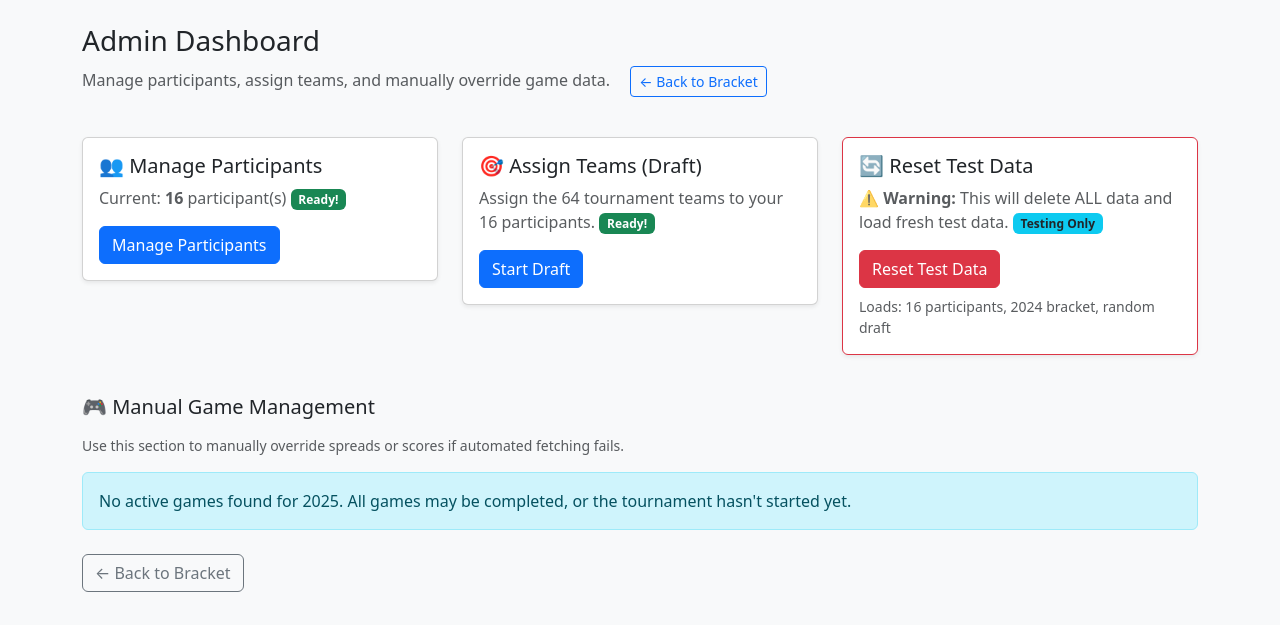
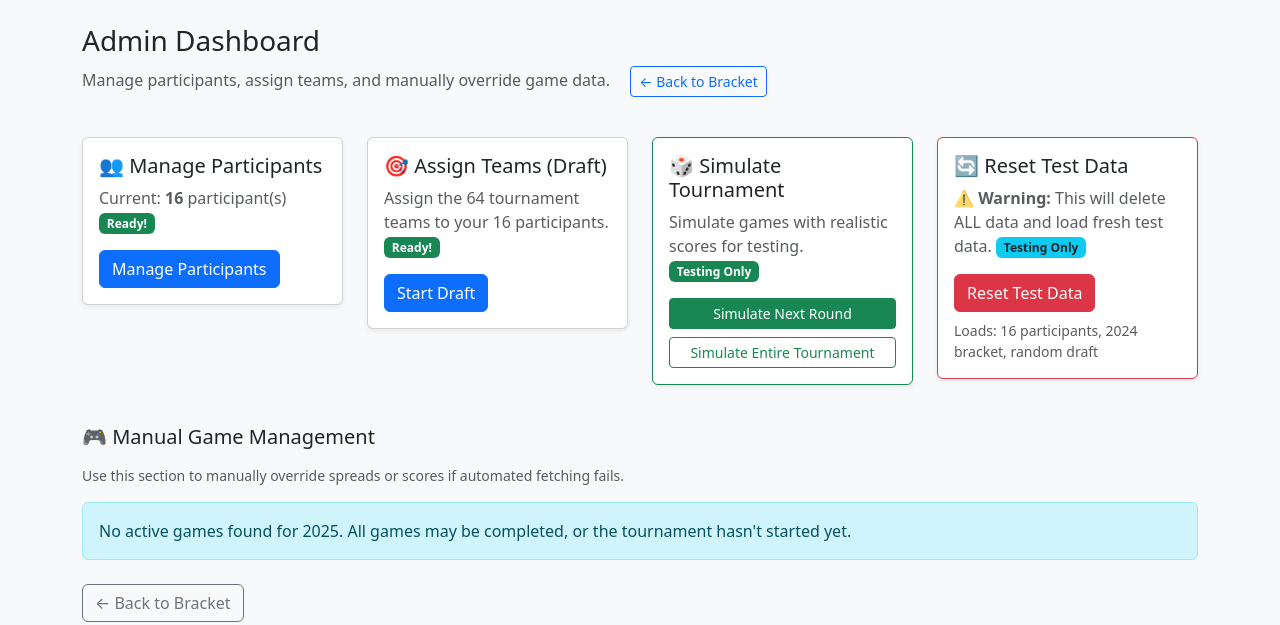
Before and after one commit to atlfmv7/march_madness_app, a Flask app: page /admin in a window 1280 px wide. Shown: the part 56-681 px from the top of the page. Run offline with Flask 3, Linux system fonts and the light colour scheme; data comes from the database, SQL or seed files in the repository.

Commit message:
Add tournament simulation buttons to admin page
Features:
- New /admin/simulate_tournament route with two modes:
  1. simulate_next: Simulates the next available round only
  2. simulate_all: Simulates entire tournament from current state to championship

Simulation logic:
- Sets spreads based on seed differences (seed_diff * 1.5, max 15 points)
- Generates realistic scores (55-90 points)
- Favors lower seeds with 65% win probability
- Sets game owner fields to preserve ownership at game time
- Evaluates spread winners and advances teams through bracket
- Shows champion and owner when tournament completes

UI:
- Added "Simulate Tournament" card to admin dashboard
- Green success border to distinguish from destructive actions
- Two buttons:
  * "Simulate Next Round" - runs one round at a time
  * "Simulate Entire Tournament" - runs all remaining games (with confirmation)
- Success messages show round completed or champion details

This replaces running: python simulate_tournament.py --all
Now just click a button on the admin page!

```diff
--- a/app.py
+++ b/app.py
@@ -674,6 +674,141 @@ def create_app() -> Flask:
                         game.team1_owner_id = team1.initial_owner_id
                         game.team2_owner_id = team2.initial_owner_id
 
+    @app.route("/admin/simulate_tournament", methods=["POST"])
+    def admin_simulate_tournament():
+        """Simulate tournament games."""
+        from flask import request, redirect, url_for, flash
+        import random
+
+        action = request.form.get("action")
+        year = request.form.get("year", type=int) or datetime.now(timezone.utc).year
+
+        try:
+            if action == "simulate_all":
+                # Simulate entire tournament
+                print(f"\n🏆 Simulating entire {year} tournament...")
+
+                rounds = [64, 32, 16, 8, 4, 2]
+                total_games = 0
+
+                for round_num in rounds:
+                    games = (
+                        Game.query
+                        .filter_by(year=year, round=str(round_num), status="Scheduled")
+                        .all()
+                    )
+
+                    if not games:
+                        break
+
+                    for game in games:
+                        if game.team1 and game.team2:
+                            _simulate_single_game(game)
+                            total_games += 1
+
+                # Check for champion
+                championship_game = (
+                    Game.query
+                    .filter_by(year=year, round="2", status="Final")
+                    .first()
+                )
+
+                if championship_game and championship_game.winner_id:
+                    champion = db.session.get(Team, championship_game.winner_id)
+                    flash(f"🏆 Tournament Complete! Champion: {champion.name} (Seed {champion.seed}) - Owner: {champion.current_owner.name if champion.current_owner else 'Unknown'}", "success")
+                else:
+                    flash(f"✅ Simulated {total_games} games successfully!", "success")
+
+            elif action == "simulate_next":
+                # Simulate next available round
+                rounds = [64, 32, 16, 8, 4, 2]
+                simulated = False
+
+                for round_num in rounds:
+                    games = (
+                        Game.query
+                        .filter_by(year=year, round=str(round_num), status="Scheduled")
+                        .all()
+                    )
+
+                    if games:
+                        count = 0
+                        for game in games:
+                            if game.team1 and game.team2:
+                                _simulate_single_game(game)
+                                count += 1
+
+                        flash(f"✅ Simulated Round of {round_num} ({count} games)", "success")
+                        simulated = True
+                        break
+
+                if not simulated:
+                    flash("⚠️ No scheduled games to simulate", "warning")
+
+            else:
+                flash("Invalid action", "error")
+
+        except Exception as e:
+            db.session.rollback()
+            flash(f"❌ Error simulating tournament: {str(e)}", "error")
+            print(f"❌ Error: {e}")
+            import traceback
+            traceback.print_exc()
+
+        return redirect(url_for("admin"))
+
+    def _simulate_single_game(game):
+        """Helper to simulate a single game."""
+        import random
+        from bracket_logic import evaluate_and_finalize_game
+
+        # Set game owner fields if not set
+        if game.team1_owner_id is None:
+            game.team1_owner_id = game.team1.current_owner_id
+        if game.team2_owner_id is None:
+            game.team2_owner_id = game.team2.current_owner_id
+
+        # Set spread if not already set
+        if not game.spread or not game.spread_favorite_team_id:
+            if game.team1.seed < game.team2.seed:
+                seed_diff = game.team2.seed - game.team1.seed
+                game.spread = round(min(seed_diff * 1.5, 15.0), 1)
+                game.spread_favorite_team_id = game.team1.id
+            elif game.team2.seed < game.team1.seed:
+                seed_diff = game.team1.seed - game.team2.seed
+                game.spread = round(min(seed_diff * 1.5, 15.0), 1)
+                game.spread_favorite_team_id = game.team2.id
+            else:
+                game.spread = 0.0
+                game.spread_favorite_team_id = game.team1.id
+
+        # Generate realistic scores (50-95 range)
+        score1 = random.randint(55, 90)
+        score2 = random.randint(55, 90)
+
+        # Ensure no tie
+        while score1 == score2:
+            score2 = random.randint(55, 90)
+
+        # Favor lower seeds (65% chance to win)
+        if game.team1.seed < game.team2.seed:
+            if random.random() > 0.35:
+                if score2 > score1:
+                    score1, score2 = score2, score1
+        elif game.team2.seed < game.team1.seed:
+            if random.random() > 0.35:
+                if score1 > score2:
+                    score1, score2 = score2, score1
+
+        # Set scores and finalize
+        game.team1_score = score1
+        game.team2_score = score2
+        game.status = "Final"
+        db.session.commit()
+
+        # Evaluate and advance winner
+        evaluate_and_finalize_game(game.id)
+
     @app.route("/bracket")
     def bracket():
         """Visual bracket tree display."""
--- a/templates/admin.html
+++ b/templates/admin.html
@@ -34,7 +34,7 @@
 
     <!-- Quick Links -->
     <div class="row mb-4">
-      <div class="col-md-4 mb-3">
+      <div class="col-md-3 mb-3">
         <div class="card shadow-sm">
           <div class="card-body">
             <h5 class="card-title">👥 Manage Participants</h5>
@@ -52,7 +52,7 @@
           </div>
         </div>
       </div>
-      <div class="col-md-4 mb-3">
+      <div class="col-md-3 mb-3">
         <div class="card shadow-sm">
           <div class="card-body">
             <h5 class="card-title">🎯 Assign Teams (Draft)</h5>
@@ -72,7 +72,28 @@
           </div>
         </div>
       </div>
-      <div class="col-md-4 mb-3">
+      <div class="col-md-3 mb-3">
+        <div class="card shadow-sm border-success">
+          <div class="card-body">
+            <h5 class="card-title">🎲 Simulate Tournament</h5>
+            <p class="card-text text-muted">
+              Simulate games with realistic scores for testing.
+              <span class="badge bg-success">Testing Only</span>
+            </p>
+            <form method="post" action="{{ url_for('admin_simulate_tournament') }}" class="mb-2">
+              <input type="hidden" name="year" value="{{ year }}">
+              <input type="hidden" name="action" value="simulate_next">
+              <button type="submit" class="btn btn-success btn-sm w-100">Simulate Next Round</button>
+            </form>
+            <form method="post" action="{{ url_for('admin_simulate_tournament') }}" onsubmit="return confirm('🎲 This will simulate all remaining games in the tournament. Continue?');">
+              <input type="hidden" name="year" value="{{ year }}">
+              <input type="hidden" name="action" value="simulate_all">
+              <button type="submit" class="btn btn-outline-success btn-sm w-100">Simulate Entire Tournament</button>
+            </form>
+          </div>
+        </div>
+      </div>
+      <div class="col-md-3 mb-3">
         <div class="card shadow-sm border-danger">
           <div class="card-body">
             <h5 class="card-title">🔄 Reset Test Data</h5>
```
